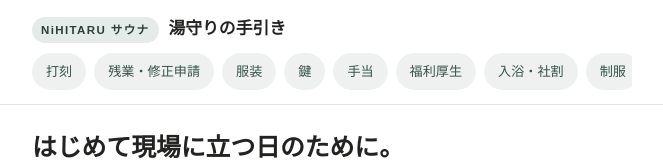
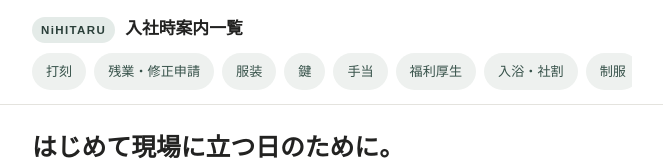
Before and after one commit to NiHITARU/nihitaru-guide, a plain HTML site: page index.html in a window 1280 px wide. Shown: the top 161 px of the page, without its empty margins (308-971 px from the left). Drawn offline with Linux system fonts and the light colour scheme; a web font is replaced by a local one.

Commit message:
Add files via upload

```diff
--- a/index.html
+++ b/index.html
@@ -3,7 +3,7 @@
 <head>
 <meta charset="UTF-8">
 <meta name="viewport" content="width=device-width, initial-scale=1, viewport-fit=cover">
-<title>湯守りの手引き</title>
+<title>入社時案内一覧</title>
 <link rel="preconnect" href="https://fonts.googleapis.com">
 <link rel="preconnect" href="https://fonts.gstatic.com" crossorigin>
 <link href="https://fonts.googleapis.com/css2?family=Zen+Maru+Gothic:wght@500;700;900&family=Zen+Kaku+Gothic+New:wght@400;500;700&display=swap" rel="stylesheet">
@@ -368,8 +368,8 @@
 <header class="top">
   <div class="top-inner">
     <div class="brand">
-      <span class="kicker">NiHITARU サウナ</span>
-      <h1>湯守りの手引き</h1>
+      <span class="kicker">NiHITARU</span>
+      <h1>入社時案内一覧</h1>
     </div>
     <nav class="jump">
       <a href="#timecard">打刻</a>
```
